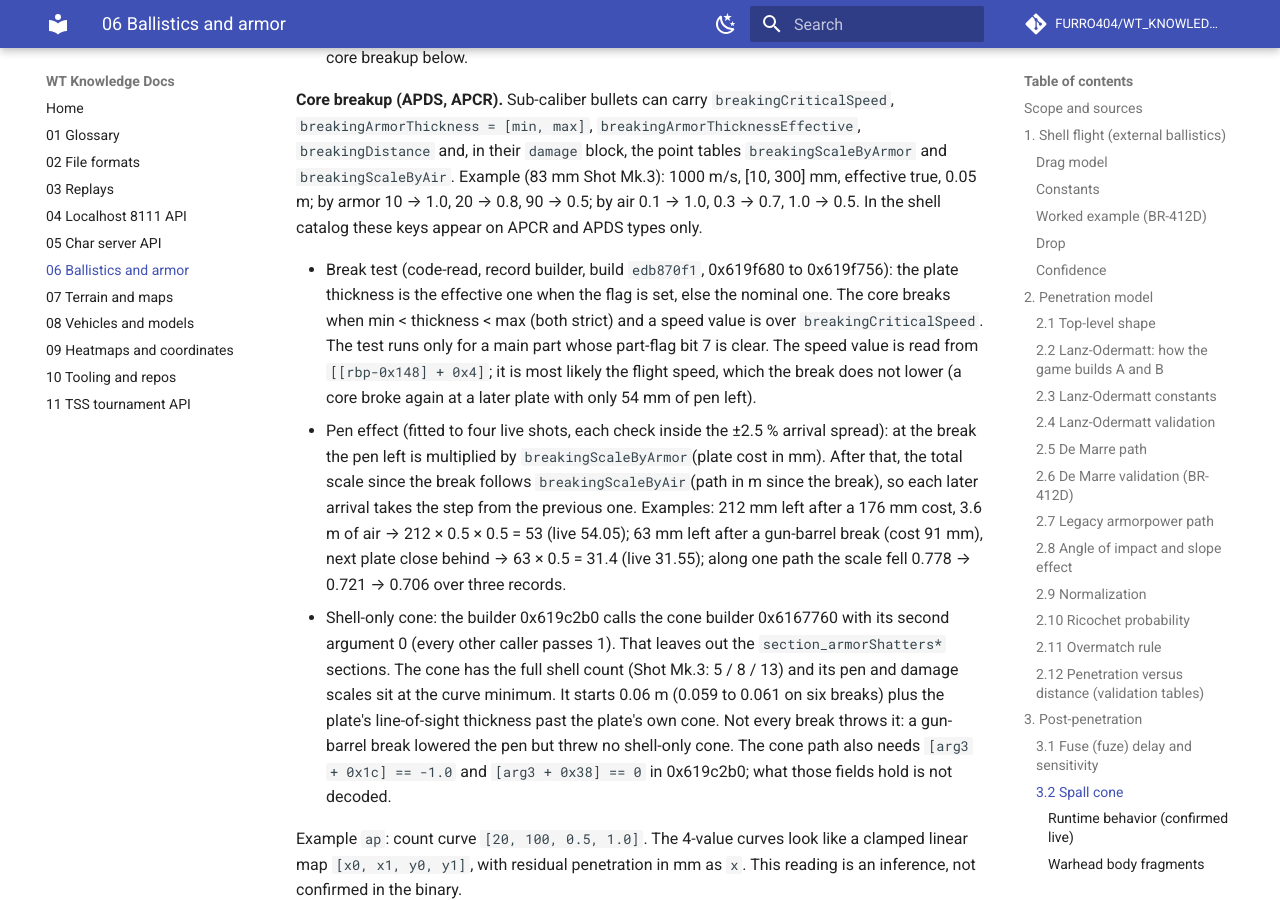
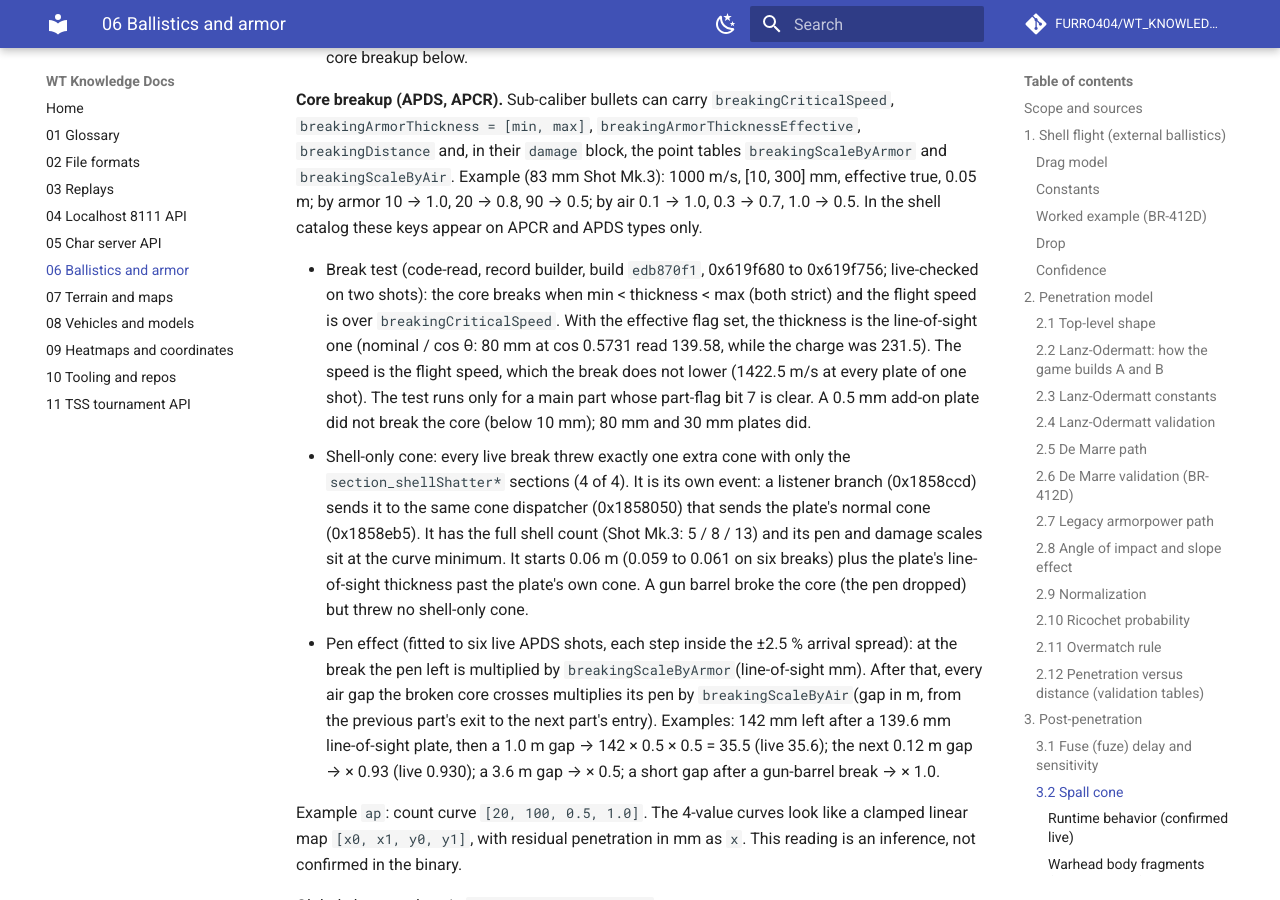
Before and after one commit to FURRO404/WT_KNOWLEDGE_DOCS, an MkDocs documentation site: the page built from docs/06-ballistics-and-armor.md, in a window 1280 px wide and 900 px high, scrolled down 14466 px. Built offline with MkDocs 1.6.1 and Material for MkDocs 9.7.7, drawn with Linux system fonts in a browser that asks for light colours; comment, search, counter and statistics services are not loaded.

Commit message:
Ballistics: core breakup live-checked (flight speed, line-of-sight thickness, per-gap air loss, own cone event)

```diff
--- a/docs/06-ballistics-and-armor.md
+++ b/docs/06-ballistics-and-armor.md
@@ -636,31 +636,30 @@ by armor 10 → 1.0, 20 → 0.8, 90 → 0.5; by air 0.1 → 1.0, 0.3 → 0.7, 1.
 In the shell catalog these keys appear on APCR and APDS types only.
 
 - Break test (code-read, record builder, build `edb870f1`, 0x619f680 to
-  0x619f756): the plate thickness is the effective one when the flag is set,
-  else the nominal one. The core breaks when min < thickness < max (both
-  strict) and a speed value is over `breakingCriticalSpeed`. The test runs
-  only for a main part whose part-flag bit 7 is clear. The speed value is
-  read from `[[rbp-0x148] + 0x4]`; it is most likely the flight speed, which
-  the break does not lower (a core broke again at a later plate with only
-  54 mm of pen left).
-- Pen effect (fitted to four live shots, each check inside the ±2.5 % arrival
-  spread): at the break the pen left is multiplied by
-  `breakingScaleByArmor`(plate cost in mm). After that, the total scale since
-  the break follows `breakingScaleByAir`(path in m since the break), so each
-  later arrival takes the step from the previous one. Examples: 212 mm left
-  after a 176 mm cost, 3.6 m of air → 212 × 0.5 × 0.5 = 53 (live 54.05);
-  63 mm left after a gun-barrel break (cost 91 mm), next plate close behind →
-  63 × 0.5 = 31.4 (live 31.55); along one path the scale fell 0.778 → 0.721
-  → 0.706 over three records.
-- Shell-only cone: the builder 0x619c2b0 calls the cone builder 0x6167760
-  with its second argument 0 (every other caller passes 1). That leaves out
-  the `section_armorShatters*` sections. The cone has the full shell count
+  0x619f756; live-checked on two shots): the core breaks when min < thickness
+  < max (both strict) and the flight speed is over `breakingCriticalSpeed`.
+  With the effective flag set, the thickness is the line-of-sight one
+  (nominal / cos θ: 80 mm at cos 0.5731 read 139.58, while the charge was
+  231.5). The speed is the flight speed, which the break does not lower
+  (1422.5 m/s at every plate of one shot). The test runs only for a main part
+  whose part-flag bit 7 is clear. A 0.5 mm add-on plate did not break the
+  core (below 10 mm); 80 mm and 30 mm plates did.
+- Shell-only cone: every live break threw exactly one extra cone with only
+  the `section_shellShatter*` sections (4 of 4). It is its own event: a
+  listener branch (0x1858ccd) sends it to the same cone dispatcher (0x1858050)
+  that sends the plate's normal cone (0x1858eb5). It has the full shell count
   (Shot Mk.3: 5 / 8 / 13) and its pen and damage scales sit at the curve
   minimum. It starts 0.06 m (0.059 to 0.061 on six breaks) plus the plate's
-  line-of-sight thickness past the plate's own cone. Not every break throws
-  it: a gun-barrel break lowered the pen but threw no shell-only cone. The
-  cone path also needs `[arg3 + 0x1c] == -1.0` and `[arg3 + 0x38] == 0` in
-  0x619c2b0; what those fields hold is not decoded.
+  line-of-sight thickness past the plate's own cone. A gun barrel broke the
+  core (the pen dropped) but threw no shell-only cone.
+- Pen effect (fitted to six live APDS shots, each step inside the ±2.5 %
+  arrival spread): at the break the pen left is multiplied by
+  `breakingScaleByArmor`(line-of-sight mm). After that, every air gap the
+  broken core crosses multiplies its pen by `breakingScaleByAir`(gap in m,
+  from the previous part's exit to the next part's entry). Examples: 142 mm
+  left after a 139.6 mm line-of-sight plate, then a 1.0 m gap → 142 × 0.5 ×
+  0.5 = 35.5 (live 35.6); the next 0.12 m gap → × 0.93 (live 0.930); a 3.6 m
+  gap → × 0.5; a short gap after a gun-barrel break → × 1.0.
 
 Example `ap`: count curve `[20, 100, 0.5, 1.0]`. The 4-value curves look like a
 clamped linear map `[x0, x1, y0, y1]`, with residual penetration in mm as `x`.
```
